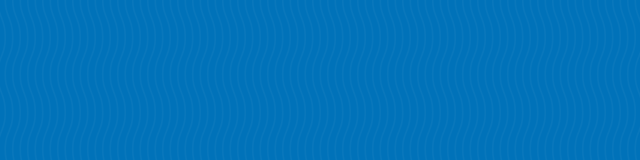
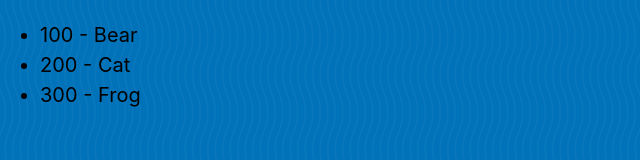
Before and after one commit to zakharchevna/beginner-javascript-master, a website: page playground/maps.html in a window 1280 px wide. Shown: the whole page, without its empty margins (0-640 px from the left). Drawn offline with Linux system fonts and the light colour scheme.

Commit message:
map practice

```diff
--- a/playground/maps.html
+++ b/playground/maps.html
@@ -9,8 +9,69 @@
 </head>
 
 <body>
+
+  <ul class="prizes"></ul>
+
   <script>
+    const myMap = new Map();
+    myMap.set("name", "Sarah");
+    console.log(myMap);
+    myMap.age = 6;
+    myMap.birthDay = "17.01.2017";
+    myMap.set("isSick", true);
 
+    const familyMember = {
+      name: "Sarah",
+      age: 6,
+      whoIs: "rabbit",
+      color: ["orange", "white", "black"],
+    }
+
+    myMap.set(familyMember, "Passed away on 31.12.2023");
+    console.log(myMap);
+
+    myMap.get(familyMember);
+
+    const score = 100;
+    const prizes = new Map();
+
+    prizes.set(100, "Bear");
+    prizes.set(200, "Cat");
+    prizes.set(300, "Frog");
+
+    console.log(`You win ${prizes.get(score)}`);
+    console.log(myMap.size);
+
+    const ul = document.querySelector(".prizes");
+
+    prizes.forEach(entry => {
+      console.log(entry);
+    });
+
+    for (const prize of prizes) {
+      console.log(prize[0], prize[1]);
+    }
+
+    for (const [points, prize] of prizes) {
+      const li = `<li>${points} - ${prize}</li>`;
+      ul.insertAdjacentHTML("beforeend", li);
+    }
+
+    const mapExample = new Map([["name", "wes"], ["age", "45"]]);
+    mapExample.delete('age');
+    console.log(mapExample);
+
+    const objForJson = {
+      day: "Thursday",
+      month: "August",
+    }
+
+    const stringFromObj = JSON.stringify(objForJson);
+    console.log(stringFromObj);
+    console.log(typeof stringFromObj);
+    console.log(typeof objForJson);
+    const objFromString = JSON.parse(stringFromObj);
+    console.log(objFromString);
   </script>
 </body>
 
```
